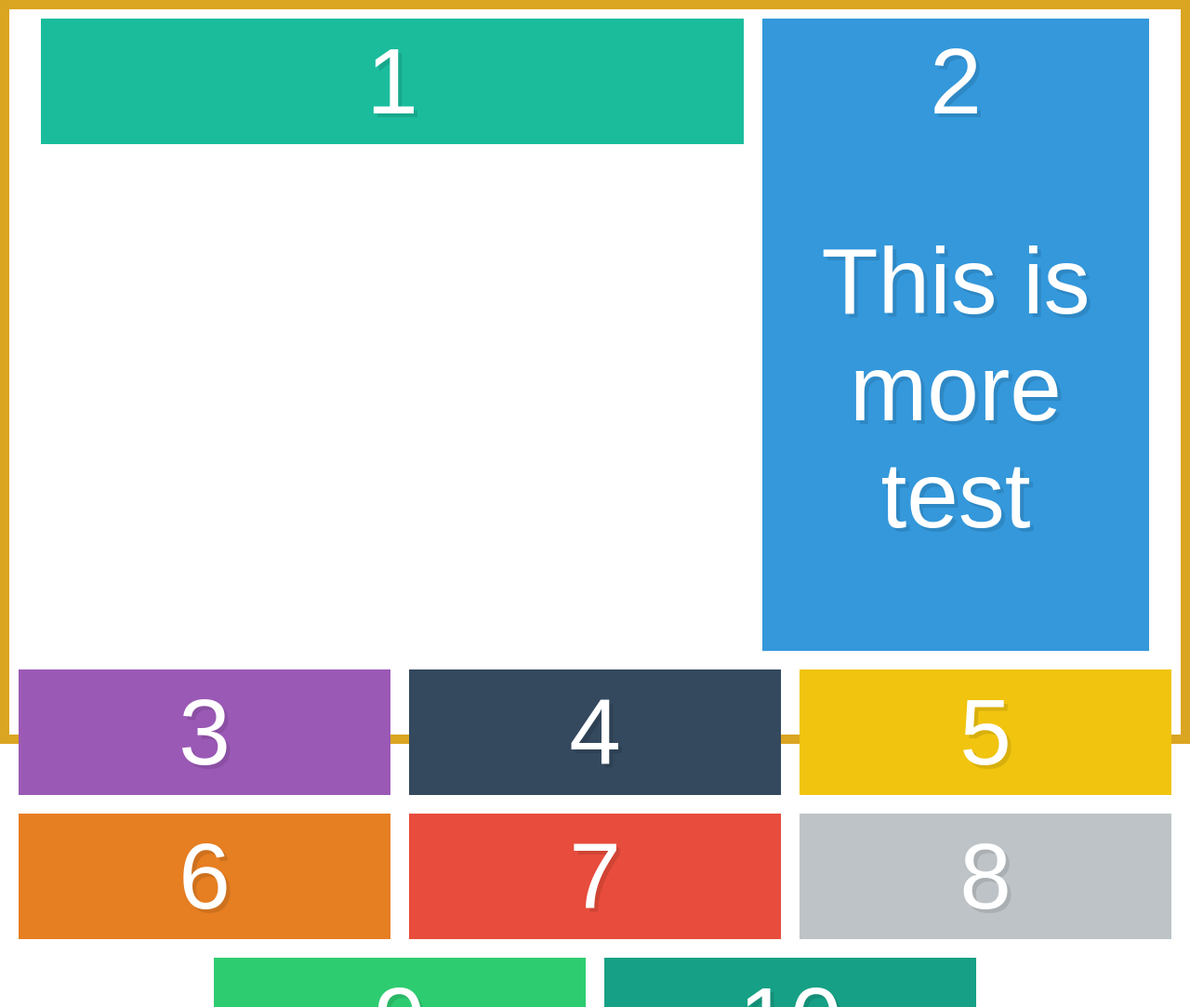
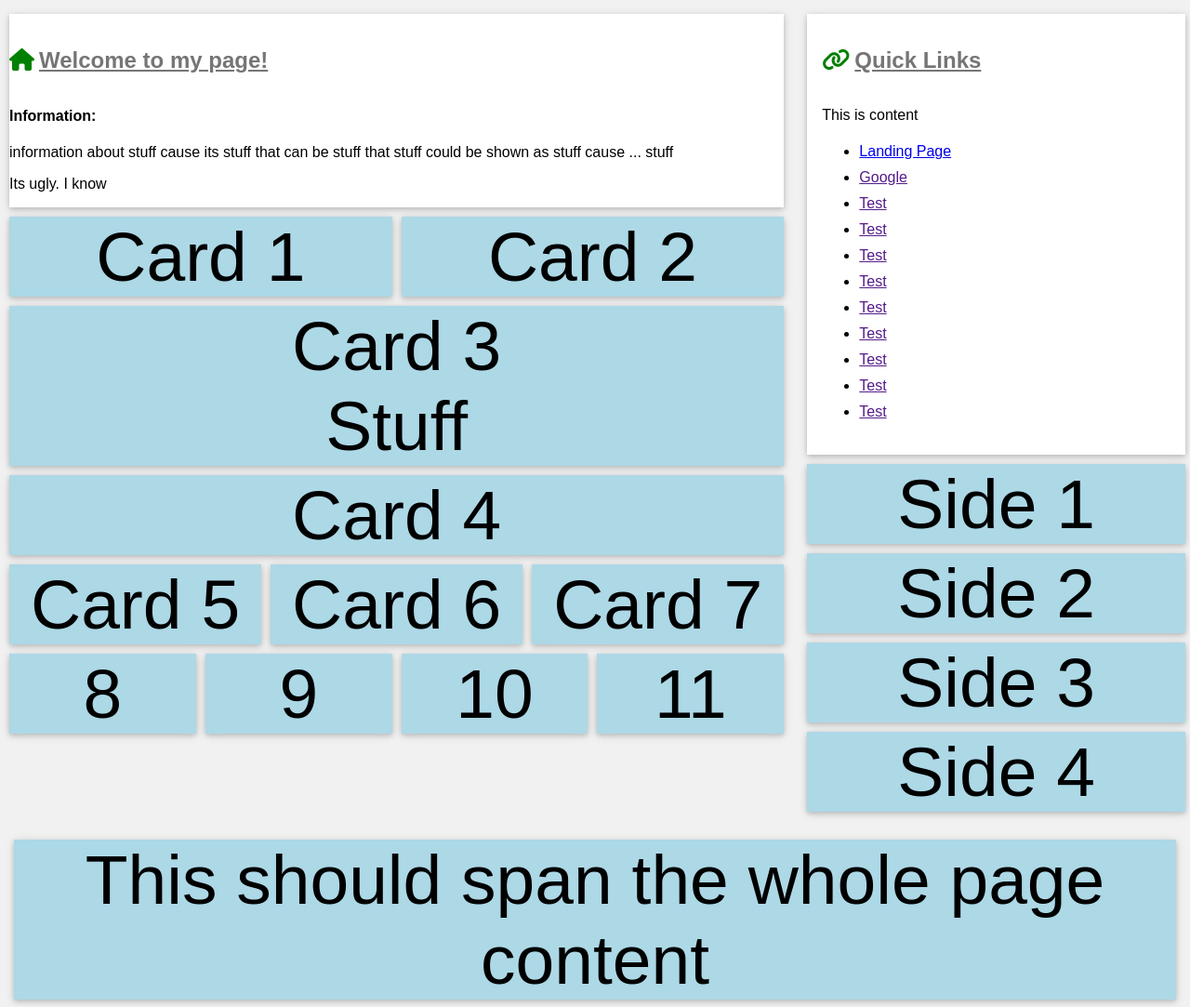
Before and after one commit to GabrielGoldstein/PersonalWebsite, a plain HTML site: page homepage/index.html in a window 1280 px wide. Shown: the top 1083 px of the page at 93% size. Drawn offline with Linux system fonts and the light colour scheme.

Commit message:
Figuring out the homepage flex layout.

```diff
--- a/css/homepage.css
+++ b/css/homepage.css
@@ -6,19 +6,123 @@ input[type=reset],input[type=submit]{-webkit-appearance:button;cursor:pointer;}b
 /* Box-sizing border-box */
 * { -moz-box-sizing: border-box; -webkit-box-sizing: border-box; box-sizing: border-box; }
 
+/* Global CSS */
+body{
+    background-color:#f1f1f1!important;
+    overflow: unset;
+}
+h2 i{
+    padding-right: 5px;
+    color: green;
+}
 
-/* Some default styles to make each box visible */
+/* Page container */
+.container {
+    display:flex;
+    flex-wrap: wrap;
+    justify-content: center;
+    align-items: flex-start;
+    align-self: auto;
+
+    max-width: 1400px;
+    margin-left: auto;
+    margin-right: auto;
+}
+
+/* Third Layouts */
+.flex-onethird{
+    display: flex;
+    flex-direction: column;
+    margin: 10px;
+    min-width: calc(33.3333333% - 20px);
+    max-width: calc(33.3333333% - 20px);
+}
+.flex-twothird{
+    display: flex;
+    flex-wrap: wrap;
+    flex-direction: row;
+    margin: 10px 5px 5px 5px;
+    min-width: calc(66.6666666% - 10px);
+    max-width: calc(66.6666666% - 10px);
+}
+.flex-page{
+    display: flex;
+    margin: 10px;
+}
+
+
+/* Generic Card Classes */
+.card{
+    color:black;
+    background-color: #fff!important;
+    margin: 5px;
+    width: 100%;
+    box-shadow: 0 2px 5px 0 rgba(0,0,0,0.16),
+        0 2px 10px 0 rgba(0,0,0,0.12);
+}
+.card-header{
+    color: #757575!important;
+    padding-top: 16px!important;
+    padding-bottom: 16px!important;
+    font-weight: 700;
+    text-decoration: underline;
+}
+.card-content{
+
+}
+
+
+/* Side Nav specific Classes*/
+.side-nav-card{
+    background:lightpink;
+    padding: 0 16px 16px 16px;
+}
+.quick-link-list li{
+    padding-top: 5px;
+    padding-bottom: 5px;
+}
+
+
+/* Card layout classes */
+.single-card{
+    background:lightpink;
+}
+.two-cards{
+    background:aqua;
+    min-width: calc(50% - 10px);
+    max-width: calc(50% - 10px);
+}
+.three-cards{
+    background:lightblue;
+    min-width: calc(33.333333% - 10px);
+    max-width: calc(33.333333% - 10px);
+}
+.four-cards{
+    background: lightseagreen;
+    min-width: calc(25% - 10px);
+    max-width: calc(25% - 10px);
+}
+
+
+
+/* Card Placeholder for placement testing */
+.test{
+    background: lightblue!important;
+    font-size: 75px;
+    text-align: center;
+}
+
+
+
+/* WesBos css stuff */
 .box {
   color:white;
   font-size: 100px;
   text-align: center;
   text-shadow:4px 4px 0 rgba(0,0,0,0.1);
   padding:10px;
-  width: calc(33.333333% - 20px);
   margin: 10px;
 }
-
-/* Colours for each box */
 .box1 {
     background:#1abc9c;
     flex-basis: 60%
@@ -51,19 +155,3 @@ input[type=reset],input[type=submit]{-webkit-appearance:button;cursor:pointer;}b
 .box10 {
     background:#16a085;
 }
-
-
-/* We start writing out flexbox here. The above is just page setup */
-.container {
-  display:flex;
-  flex-wrap: wrap;
-  border:10px solid goldenrod;
-  height:100vh;
-  justify-content: center;
-  align-items: flex-start;
-  align-self: auto;
-
-  max-width: 1400px;
-  margin-left: auto;
-  margin-right: auto;
-}
--- a/homepage/index.html
+++ b/homepage/index.html
@@ -1,6 +1,3 @@
-
-
-
 
 <!doctype html>
 <html lang="en">
@@ -9,17 +6,71 @@
     <meta name="viewport" content="width=device-width, initial-scale=1.0">
     <meta http-equiv="X-UA-Compatible" content="ie=edge">
     <title>Document</title>
+
+    <script src="https://kit.fontawesome.com/41bf82bebd.js" crossorigin="anonymous"></script>
     <link rel="stylesheet" href="../css/homepage.css">
 </head>
 
 <body>
 
   <div class="container">
+
+    <div class="flex-twothird">
+      <div class="card single-card">
+        <h2 class="card-header"><i class="fas fa-home"></i>Welcome to my page!</h2>
+        <h4>Information:</h4>
+        <p>information about stuff cause its stuff that can be stuff that stuff could be shown as stuff cause ... stuff</p>
+        <p>Its ugly. I know</p>
+      </div>
+      <div class="card two-cards test">Card 1</div>
+      <div class="card two-cards test">Card 2</div>
+      <div class="card single-card test">Card 3</br>Stuff</div>
+      <div class="card single-card test">Card 4</div>
+      <div class="card three-cards test">Card 5</div>
+      <div class="card three-cards test">Card 6</div>
+      <div class="card three-cards test">Card 7</div>
+
+      <div class="card four-cards test">8</div>
+      <div class="card four-cards test">9</div>
+      <div class="card four-cards test">10</div>
+      <div class="card four-cards test">11</div>
+    </div>
+
+    <div class="flex-onethird">
+      <div class="card side-nav-card">
+        <h2 class="card-header"><i class="fas fa-link"></i>Quick Links
+        </h2>
+        <div class="card-content">
+          This is content
+          <ul class="quick-link-list">
+            <li><a href="http://gabrielgoldstein.website" target="_blank">Landing Page</a></li>
+            <li><a href="" target="_blank">Google</a></li>
+            <li><a href="" target="_blank">Test</a></li>
+            <li><a href="" target="_blank">Test</a></li>
+            <li><a href="" target="_blank">Test</a></li>
+            <li><a href="" target="_blank">Test</a></li>
+            <li><a href="" target="_blank">Test</a></li>
+            <li><a href="" target="_blank">Test</a></li>
+            <li><a href="" target="_blank">Test</a></li>
+            <li><a href="" target="_blank">Test</a></li>
+            <li><a href="" target="_blank">Test</a></li>
+          </ul>
+        </div>
+      </div>
+      <div class="card single-card test">Side 1</div>
+      <div class="card single-card test">Side 2</div>
+      <div class="card single-card test">Side 3</div>
+      <div class="card single-card test">Side 4</div>
+    </div>
+
+    <div class="flex-page">
+      <div class="card single-card test">This should span the whole page content</div>
+    </div>
+
+
+
     <div class="box box1">1</div>
-    <div class="box box2">
-        2
-        <p>This is more test</p>
-    </div>
+    <div class="box box2">2<p>This is more test</p></div>
     <div class="box box3">3</div>
     <div class="box box4">4</div>
     <div class="box box5">5</div>
```
